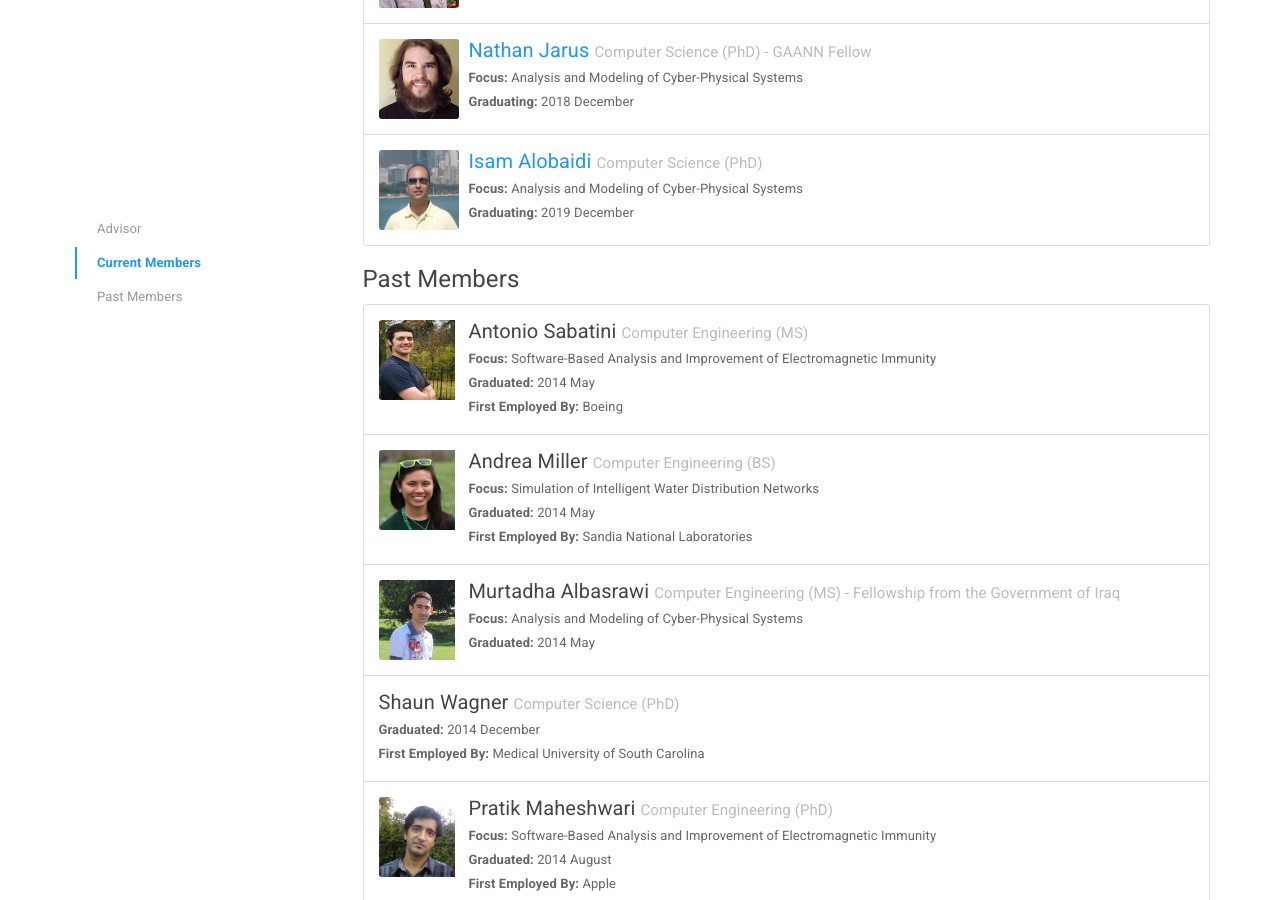
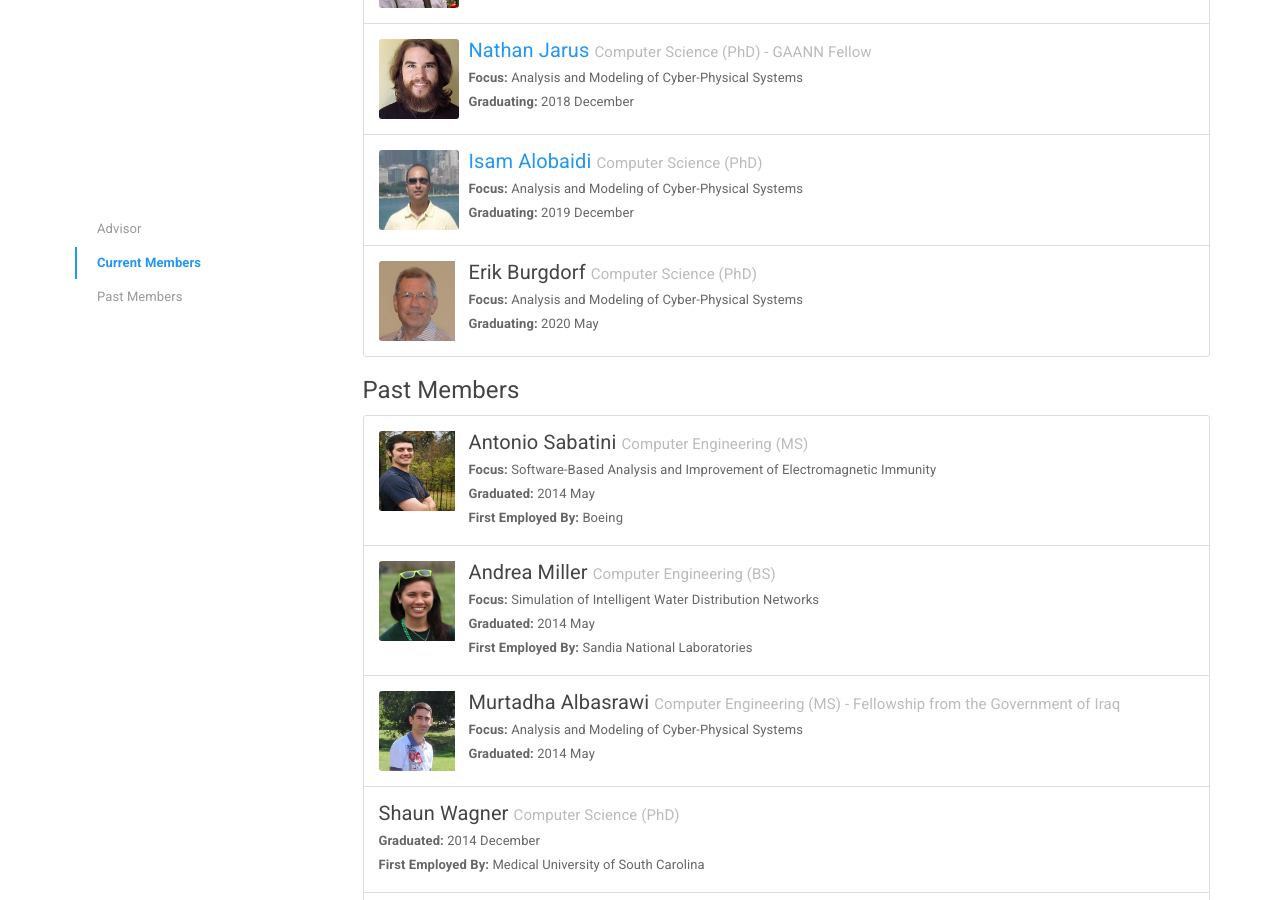
Before and after one commit to sendecomp/sendecomp-website, a Jekyll site: the page built from people.html, in a window 1280 px wide and 900 px high, scrolled down 833 px. Built offline with Jekyll 4.4.1, drawn with Linux system fonts in a browser that asks for light colours.

Commit message:
added Erik to members

```diff
--- a/_data/members.yml
+++ b/_data/members.yml
@@ -39,6 +39,15 @@
   website: http://web.mst.edu/~sedighs/
   photo: Sedigh.jpg
   role: Advisor
+
+- name: Erik Burgdorf
+  degree: Computer Science (PhD)
+  status: Active
+  grad: 2020 May
+  focus: Analysis and Modeling of Cyber-Physical Systems
+  emp:
+  website:
+  photo: Burgdorf.jpg
 
 - name: Isam Alobaidi
   degree: Computer Science (PhD)
```
Also changed, not shown: img/members/Burgdorf.jpg (added).
